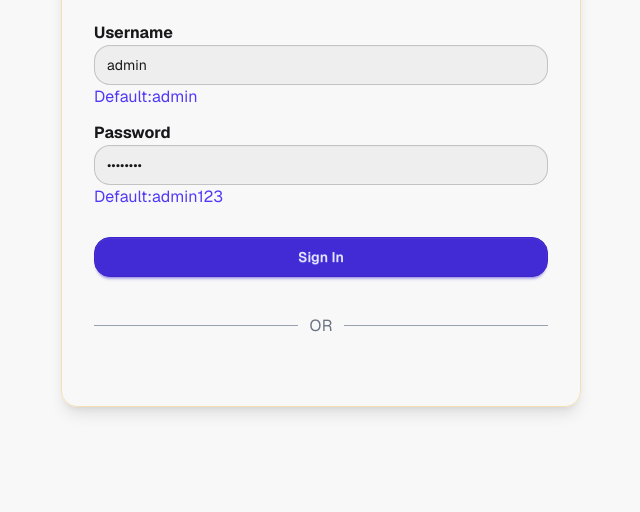
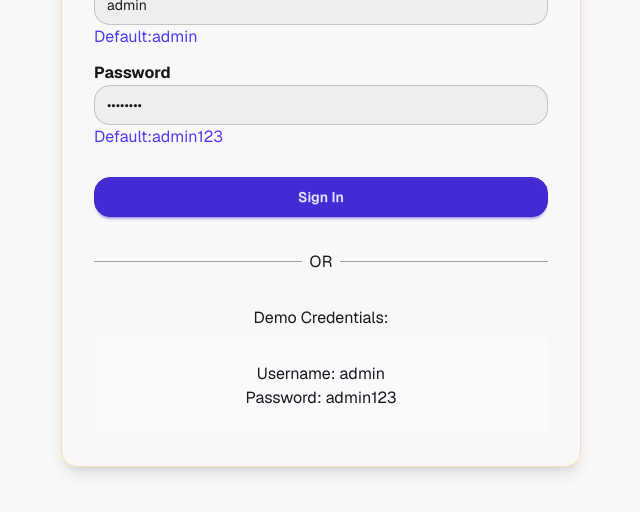
Before and after one commit to Jame-saj/my-five-assignment, a plain HTML site: page index.html in a window 1280 px wide. Shown: the part 284-796 px from the top of the page, without its empty margins (319-959 px from the left). Drawn offline with nearby package versions, Linux system fonts and the light colour scheme; no server answers.

Commit message:
credential added

```diff
--- a/index.html
+++ b/index.html
@@ -76,13 +76,16 @@
       </div>
 
       <div class="flex items-center my-6">
-        <hr class="flex-1 text-gray-400 items-center my-6">
-        <span class="px-3 text-gray-500">OR</span>
-        <hr class=" flex-1 text-gray-400 items-center my-6">
+        <hr class="flex-1 text-gray-400 items-center my-5">
+        <span class="px-2">OR</span>
+        <hr class=" flex-1 text-gray-400 items-center my-5">
       </div>
-
       <div>
-
+        <h1 class="text-center mb-2">Demo Credentials:</h1>
+        <div class="text-center pt-6 pb-6 bg-[#f8fafcFF]">
+          <p>Username: admin</p>
+          <p>Password: admin123</p>
+        </div>
 
       </div>
 
```
